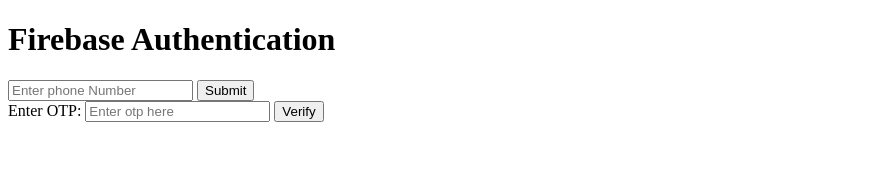
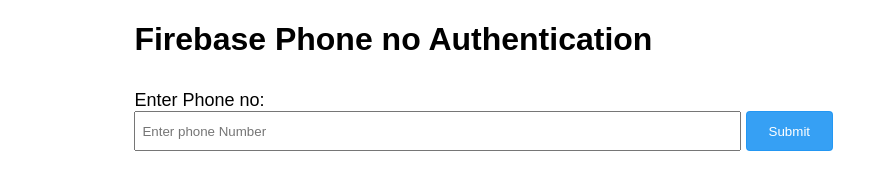
Before and after one commit to devduhariya/growindigo-backend, a website: page views/index.html in a window 1280 px wide. Shown: the whole page, without its empty margins (0-888 px from the left). Drawn offline with nearby package versions, Linux system fonts and the light colour scheme; files that its build step writes are made by us from their sources; no server answers.

Commit message:
adding style

```diff
--- a/static/mvp.css
+++ b/static/mvp.css
@@ -1,8 +1,75 @@
-#main{
+* {
+    box-sizing: border-box;
+}
+
+body {
+    font-family: sans-serif;
+}
+
+#main {
     display: block;
     margin-left: auto;
 }
-#verify{
-    /* display:none; */
+
+#verify_div {
+    display: none;
+}
+
+.container-content {
+    margin: 2rem 0;
+}
+
+.container-content .input-div {
+    width: 60%;
+    display: inline-block;
+}
+
+.input-div input {
+    padding: 6px;
+    height: 40px;
+    display: block;
+    width: 100%;
+}
+
+.container-content label {
+    display: block;
+    font-size: 18px;
 
 }
+
+.button-div {
+    display: inline-block;
+}
+
+.container-content button {
+    background: rgb(33 150 243 / 90%);
+    color: #fff;
+    padding: 6px 22px;
+    border-radius: 4px;
+    height: 40px;
+    outline: none;
+    cursor: pointer;
+    border: 1px solid rgb(33 150 243 / 90%);
+}
+
+.container-content button:hover {
+    background: #2196f3;
+    border-color: #2196f3;
+}
+#authenticated{
+    display: none;
+}
+.container {
+    width: 80%;
+    margin: 0 auto;
+}
+input::-webkit-outer-spin-button,
+input::-webkit-inner-spin-button {
+  -webkit-appearance: none;
+  margin: 0;
+}
+
+/* Firefox */
+input[type=number] {
+  -moz-appearance: textfield;
+}
--- a/views/index.html
+++ b/views/index.html
@@ -1,4 +1,3 @@
-
 <!DOCTYPE html>
 <html lang="en">
 
@@ -24,25 +23,74 @@
         firebase.initializeApp(firebaseConfig);
         // firebase.auth().setPersistence(firebase.auth.Auth.Persistence.None);
         firebase.auth().useDeviceLanguage();
+
+
+
+        window.onload = function () {
+            firebase.auth().onAuthStateChanged(user => {
+                console.log('user: ', user);
+                if (user) {
+                    document.getElementById('main_div').style.display = 'none';
+                    document.getElementById('verify_div').style.display = 'none';
+                    document.getElementById('authenticated').style.display = 'block';
+                    document.getElementById('ph').innerText = user.phoneNumber;
+                } else {
+                    document.getElementById('main_div').style.display = 'block';
+                    document.getElementById('verify_div').style.display = 'none';
+                    document.getElementById('authenticated').style.display = 'none';
+                    document.getElementById('ph').innerText = '';
+                }
+            })
+
+
+        };
+        function log() {
+                 firebase.auth().signOut().then(() => {
+                window.location.reload;
+            }).catch((error) => {
+            });
+            }
     </script>
 </head>
 
 <body>
-    <h1>Firebase Authentication</h1>
+    <div class="container">
+        <h1>Firebase Phone no Authentication</h1>
         <div id="recaptcha-container"></div>
-    <div id="main">
-
-        <input type="text" id="phone" name="phone" placeholder="Enter phone Number" />
+        <div id="main_div" class="container-content">
+            <label>
+                Enter Phone no:
+            </label>
+            <div class="input-div">
+                <input type="number" min="0" autocomplete="off" id="phone" name="phone"
+                    placeholder="Enter phone Number" />
+            </div>
+            <div class="button-div">
                 <button id="submit" onclick="onSignInSubmit()"> Submit</button>
             </div>
-    <div id="verify">
+
+        </div>
+        <div id="verify_div" class="container-content">
             <label>
                 Enter OTP:
             </label>
+            <div class="input-div">
                 <input type="number" id="code" placeholder="Enter otp here" />
+            </div>
+            <div class="button-div">
                 <button onclick="verifyCode()">Verify</button>
             </div>
 
+        </div>
+
+        <div id="authenticated">
+
+            <h2>Login Succesful</h2>
+            <h3> Phone no: <span id="ph"></span>
+            </h3>
+            <button id="logout" onclick="log()">Logout</button>
+        </div>
+    </div>
 
     <script>
         // window.recaptchaVerifier = new firebase.auth.RecaptchaVerifier('recaptcha-container');
@@ -55,10 +103,18 @@
 
         function onSignInSubmit() {
             console.log('inside onSignInSubmit');
-            const phoneNumber = "+91" + document.getElementById('phone').value;
-            console.log('phoneNumber: ', phoneNumber);
+            const inputphone = document.getElementById('phone').value;
+
             const appVerifier = window.recaptchaVerifier;
             console.log('appVerifier: ', appVerifier);
+            if (inputphone.trim() === '' || isNaN(inputphone)) {
+                alert('Please entyer valid phone no');
+                return;
+            }
+            const phoneNumber = "+91" + inputphone;
+            console.log('phoneNumber: ', phoneNumber);
+            document.getElementById('main_div').style.display = 'none';
+            document.getElementById('verify_div').style.display = 'block';
             firebase.auth().signInWithPhoneNumber(phoneNumber, appVerifier)
                 .then((confirmationResult) => {
                     console.log('confirmationResult: ', confirmationResult);
@@ -78,6 +134,11 @@
             window.confirmationResult.confirm(code).then((result) => {
                 const user = result.user;
                 console.log('user: ', user);
+                document.getElementById('main_div').style.display = 'none';
+                document.getElementById('verify_div').style.display = 'none';
+                document.getElementById('authenticated').style.display = 'block';
+                document.getElementById('ph').innerText = user.phoneNumber;
+
             }).catch((error) => {
                 alert("User couldn't sign in (bad verification code?)");
             });
```
Lines whose indentation alone changed are shown as unchanged.
